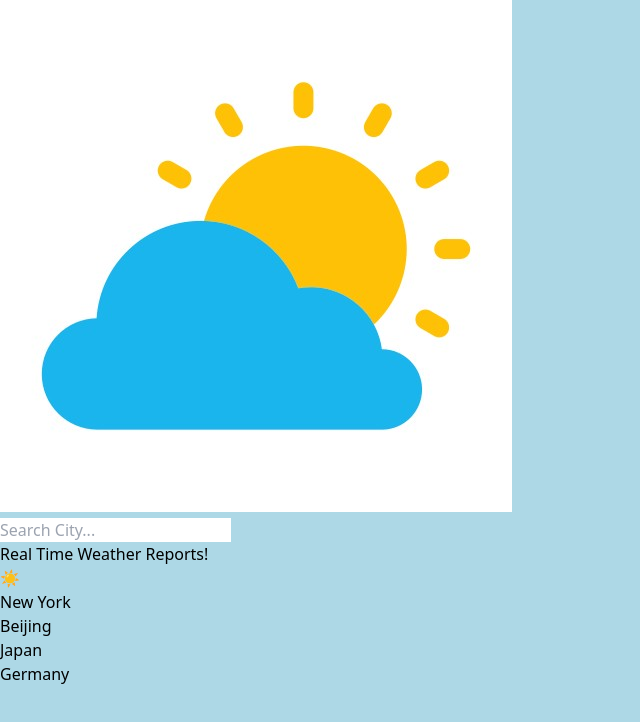
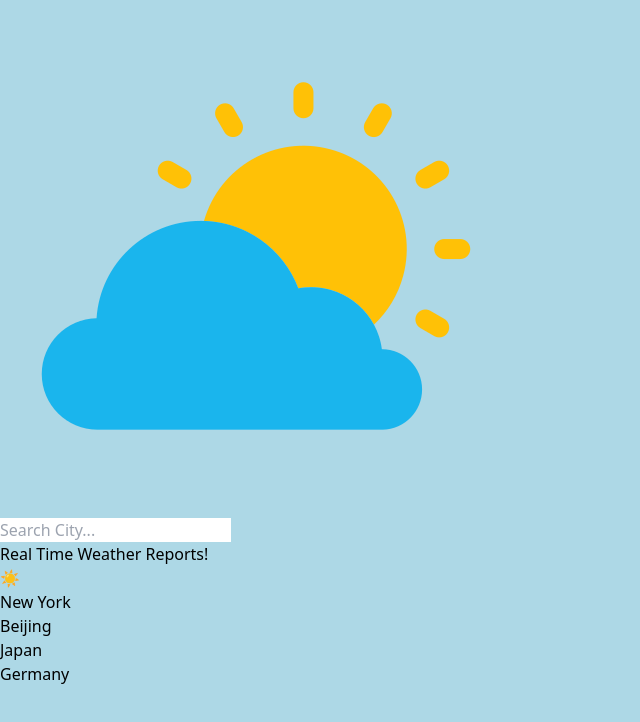
Before and after one commit to Pizzerko/WeatherApplication, a React (Vite) app in the folder Frontend/: page / in a window 1280 px wide. Shown: the top 722 px of the page, without its empty margins (0-640 px from the left). Built offline with nearby package versions, Linux system fonts and the light colour scheme; no server answers.

Commit message:
Testing img

```diff
--- a/Frontend/src/Navbar.jsx
+++ b/Frontend/src/Navbar.jsx
@@ -26,7 +26,7 @@ const Navbar = () => {
     <div className='bg-cyan-200 flex justify-between'>
         <button onClick={handleClick}>
           <div className="flex px-6" >
-            <img src="/weather-logo.jpg" className="w-[100px] h-[100px]"/>
+            <img src="/weather02-512.webp" className="w-[100px] h-[100px]"/>
           </div>
         </button>
         <div className="flex flex-col justify-center">
```
Also changed, not shown: Frontend/public/weather02-512.webp (added).
